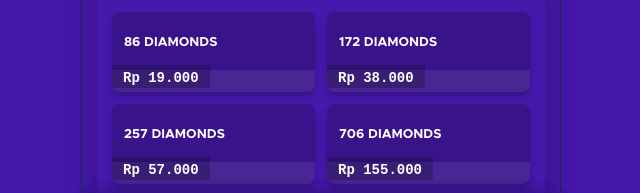
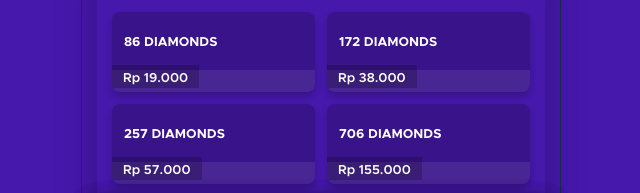
Before and after one commit to diwebin-aja/ppob, a plain HTML site: page login.html in a window 1280 px wide. Shown: the part 594-787 px from the top of the page, without its empty margins (319-959 px from the left). Drawn offline with nearby package versions, Linux system fonts and the light colour scheme.

Commit message:
Update login.html

```diff
--- a/login.html
+++ b/login.html
@@ -1508,8 +1508,8 @@
     }
 
     .item-price {
-        font-size: 14px;
-        font-weight: 700;
+        font-size: 13px;
+        font-weight: 600;
         color: #fff;
         background-color: rgba(0, 0, 0, 0.2);
         position: absolute;
@@ -1528,7 +1528,6 @@
         padding-top: 5px !important;
         padding-bottom: 2px !important;
         line-height: normal;
-        font-family: 'Courier New', Courier, monospace;
     }
 
     .wa-disclaimer {
```
